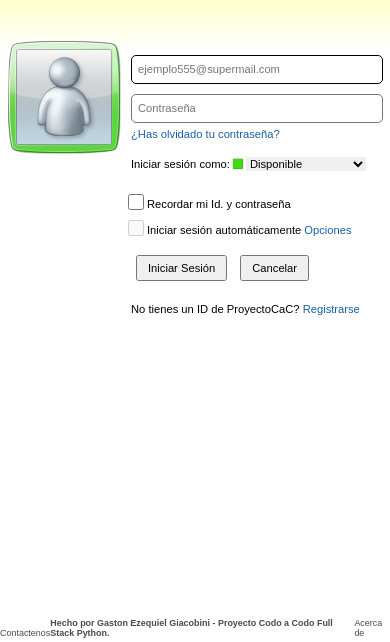
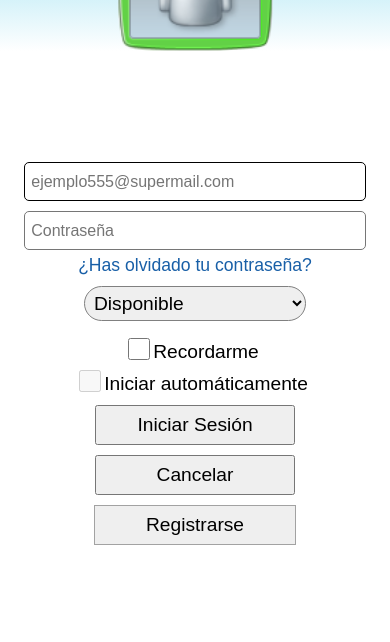
Before and after one commit to gaston38kpo/-CodoACodo-ProyectoFrontEnd, a plain HTML site: page messenger.html in a window 390 px wide. Shown: the part 202-844 px from the top of the page. Drawn offline with nearby package versions, Linux system fonts and the light colour scheme.

Commit message:
modificacion responsive a la pagina

```diff
--- a/messenger.html
+++ b/messenger.html
@@ -44,7 +44,7 @@
           <br />
 
           <!-- Estado a mostrar al iniciar sesion -->
-          <label for="estado" class="estado" title="Opciones de inicio de sesi&oacute;n">Iniciar sesi&oacute;n como: </label><i class="fas fa-square"></i>
+          <label for="estado" class="estado DesktopOnly" title="Opciones de inicio de sesi&oacute;n">Iniciar sesi&oacute;n como: </label><i class="fas fa-square"></i>
           <select id="estado" name="estado" class="estado">
             <option value="disponible">Disponible</option>
             <option value="desconectado">Ausente</option>
@@ -54,10 +54,14 @@
           <br />
 
           <!-- Botones para guardar los datos (id y password) y/o elegir si se desea iniciar automaticamente -->
-          <input type="checkbox" name="recordar-id" id="recordar-id" class="checkbox"><label class="checkboxLabel" for="recordar-id">Recordar mi Id. y contrase&ntilde;a</label>
+          <input type="checkbox" name="recordar-id" id="recordar-id" class="checkbox MobileOnly"><label class="checkboxLabel MobileOnly" for="recordar-id">Recordarme</label>
+          <input type="checkbox" name="recordar-id" id="recordar-id" class="checkbox TabletOnly"><label class="checkboxLabel TabletOnly" for="recordar-id">Recordar mi Id. y contrase&ntilde;a</label>
+          <input type="checkbox" name="recordar-id" id="recordar-id" class="checkbox DesktopOnly"><label class="checkboxLabel DesktopOnly" for="recordar-id">Recordar mi Id. y contrase&ntilde;a</label>
           <br />
 
-          <input type="checkbox" name="auto-login" id="auto-login" class="checkbox" disabled><label class="checkboxLabel" for="auto-login">Iniciar sesi&oacute;n autom&aacute;ticamente <a title="Cambiar opciones de inicio de sesi&oacute;n y de inicio" href="#">Opciones</a></label>
+          <input type="checkbox" name="auto-login" id="auto-login" class="checkbox MobileOnly" disabled><label class="checkboxLabel MobileOnly" for="auto-login">Iniciar autom&aacute;ticamente</label>
+          <input type="checkbox" name="auto-login" id="auto-login" class="checkbox TabletOnly" disabled><label class="checkboxLabel TabletOnly" for="auto-login">Iniciar sesi&oacute;n autom&aacute;ticamente <a title="Cambiar opciones de inicio de sesi&oacute;n y de inicio" href="#"><br />Opciones</a></label>
+          <input type="checkbox" name="auto-login" id="auto-login" class="checkbox DesktopOnly" disabled><label class="checkboxLabel DesktopOnly" for="auto-login">Iniciar sesi&oacute;n autom&aacute;ticamente <a title="Cambiar opciones de inicio de sesi&oacute;n y de inicio" href="#">Opciones</a></label>
           <br />
 
           <!-- Botones de inicio de sesion -->
@@ -65,7 +69,9 @@
           <input type="reset" value="Cancelar" id="btnCancel" title="Resetear todos los campos">
         </form>
 
-        <p class="registrarse">No tienes un ID de ProyectoCaC? <a title="Permite suscribirse al Proyecto" href="#">Registrarse</a></p>
+        <a class="registrarse MobileOnly" title="Permite suscribirse al Proyecto" href="#">Registrarse</a>
+        <p class="registrarse TabletOnly">No tienes un ID de ProyectoCaC? <a title="Permite suscribirse al Proyecto" href="#"><br />Registrarse</a></p>
+        <p class="registrarse DesktopOnly">No tienes un ID de ProyectoCaC? <a title="Permite suscribirse al Proyecto" href="#">Registrarse</a></p>
 
       </article>
     </section>
--- a/styles/mainMessenger.css
+++ b/styles/mainMessenger.css
@@ -27,7 +27,7 @@ a:hover {
 /* ----Header---- */
 .tittleZone {
     display: flex;
-    height: 25vh;
+    /* height: 25vh; */
     flex-direction: column-reverse;
     justify-content: flex-end;
     align-items: center;
@@ -36,8 +36,8 @@ a:hover {
 .tittleZone h1 {
     font-family: 'Open Sans Condensed', sans-serif;
     font-weight: normal;
-    font-size: 3.9em;
-    margin: -5px 0 0 0;
+    font-size: 3.7em;
+    margin: 0 0 10px 0;
     padding-left: 32px;
 }
 
@@ -66,7 +66,7 @@ a:hover {
 .bodyAvatar-and-Login{
     display: flex;
     justify-content: center;
-    margin-top: 5vh;
+    /* margin-top: 5vh; */
     height: 65vh;
 }
 
@@ -104,6 +104,7 @@ a:hover {
     border: none;
     width: 120px;
 }
+
 
 .checkbox {
     width: 16px;
@@ -143,20 +144,163 @@ footer a:visited {
     color: #4b4b4b;
 }
 
+/*///////////////////////////////////////////////////////*/
+/*/////////////////// MEDIA QUERYS //////////////////////*/
+/*///////////////////////////////////////////////////////*/
 
-    /* MEDIA QUERYS */
-/* Móviles: entre 320 y 480 píxeles.
-Tablets: entre 768 y 1024 píxeles.
-Pantallas grandes: más de 1200 píxeles. */
+@media only screen and (max-width : 425px) {
+    body {
+        display: block;
+        text-align: center;
+        font-size: 1rem;
+    }
 
-@media only screen and (max-device-width : 320px) and (max-device-height: 480px) {
-    body {
-        background: linear-gradient(to bottom, red, white 30vh);
-        background-repeat: repeat-x;
+    /* Titulo */
+    .tittleZone, #contact, .DesktopOnly, .fa-square, .TabletOnly {
+        display: none;
+    }
+
+    /* Avatar */
+    .inicioDeSesion {
+        width: 100%;
+    }
+
+    .bodyAvatar-and-Login {
+        height: 100vh;
+        justify-content: space-evenly;
+        flex-direction: column;
+        align-items: center;
+    }
+
+    .avatar {
+        display: flex;
+        justify-content: center;
+        align-items: center;
+        margin: 0;
+        max-width: none;
+        max-height: none;
+    }
+
+    .avatar img {
+        width: 40vw;
+        min-width: 114px;
+    }
+    /* Zona login */
+    .dataInput {
+        width: 85%;
+        height: 35px;
+    }
+
+    .passwordOlvidado {
+        font-size: 1.1rem;
+    }
+
+    #estado {
+        font-size: 1.2rem;
+
+        padding: 5px;
+        margin: 10px 0;
+        width: min-content;
+
+        outline: 0;
+        border-radius: 50px;
+        border: 1px solid gray;
+    }
+
+    #estado * {
+        text-justify: center;
+    }
+
+    .checkbox {
+        width: 22px;
+        height: 22px;
+    }
+
+    .checkboxLabel, .registrarse {
+        font-size: 1.2rem;
+    }
+
+    #btnSubmit, #btnCancel {
+        display: block;
+        margin: 10px auto;
+        padding: 7px 12px;
+        width: 200px;
+        font-size: 1.2rem;
+    }
+
+    .registrarse {
+        border: 1px solid #A2A2A2;
+        background-color: #EFEFEF;
+        color: black;
+
+        width: 200px;
+        padding: 8px 0;
+        margin: 0 auto 0;
+    }
+
+    .registrarse:hover {
+        text-decoration: none;
+    }
+
+    .registrarse:visited {
+        color: black;
     }
 }
-@media only screen and (min-device-width : 481px) and (max-device-width : 1024px) {
+
+
+@media only screen and (min-width: 426px) and (max-width: 768px) {
+    .MobileOnly, .DesktopOnly, footer p {
+        display: none;
+    }
+
     body {
-        background: linear-gradient(to bottom, yellow, white 30vh);
+        font-size: 1rem;
+    }
+
+    .tittleZone {
+        font-size: .8rem;
+        margin-bottom: 20px;
+    }
+
+    .avatar {
+        margin: 0 2vw 0 10px;
+    }
+
+    form {
+        margin-left: 3vw;
+    }
+
+    .dataInput {
+        width: 85%;
+        height: 35px;
+    }
+
+    .checkbox {
+        width: 20px;
+        height: 20px;
+    }
+
+    .checkboxLabel {
+        font-size: 1.1rem;
+        text-align: center;
+    }
+
+    .registrarse {
+        font-size: 1rem;
+        text-align: center;
+        margin: 0;
+    }
+    .registrarse a {
+        font-size: 1.2rem;
+    }
+
+    footer * {
+        font-size: 1rem;
     }
 }
+
+@media only screen and (min-width: 769px) {
+    .MobileOnly, .TabletOnly {
+        display: none;
+    }
+}
```
